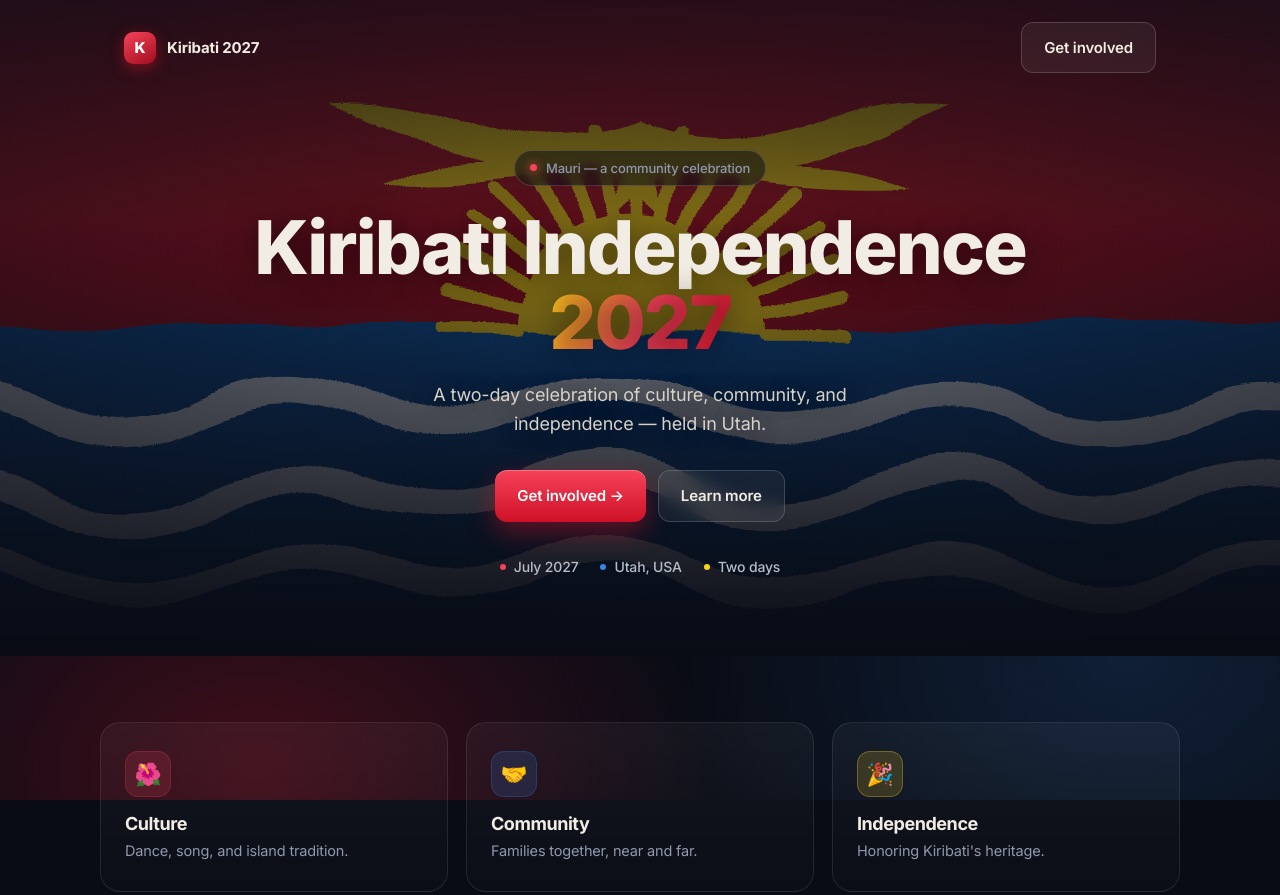
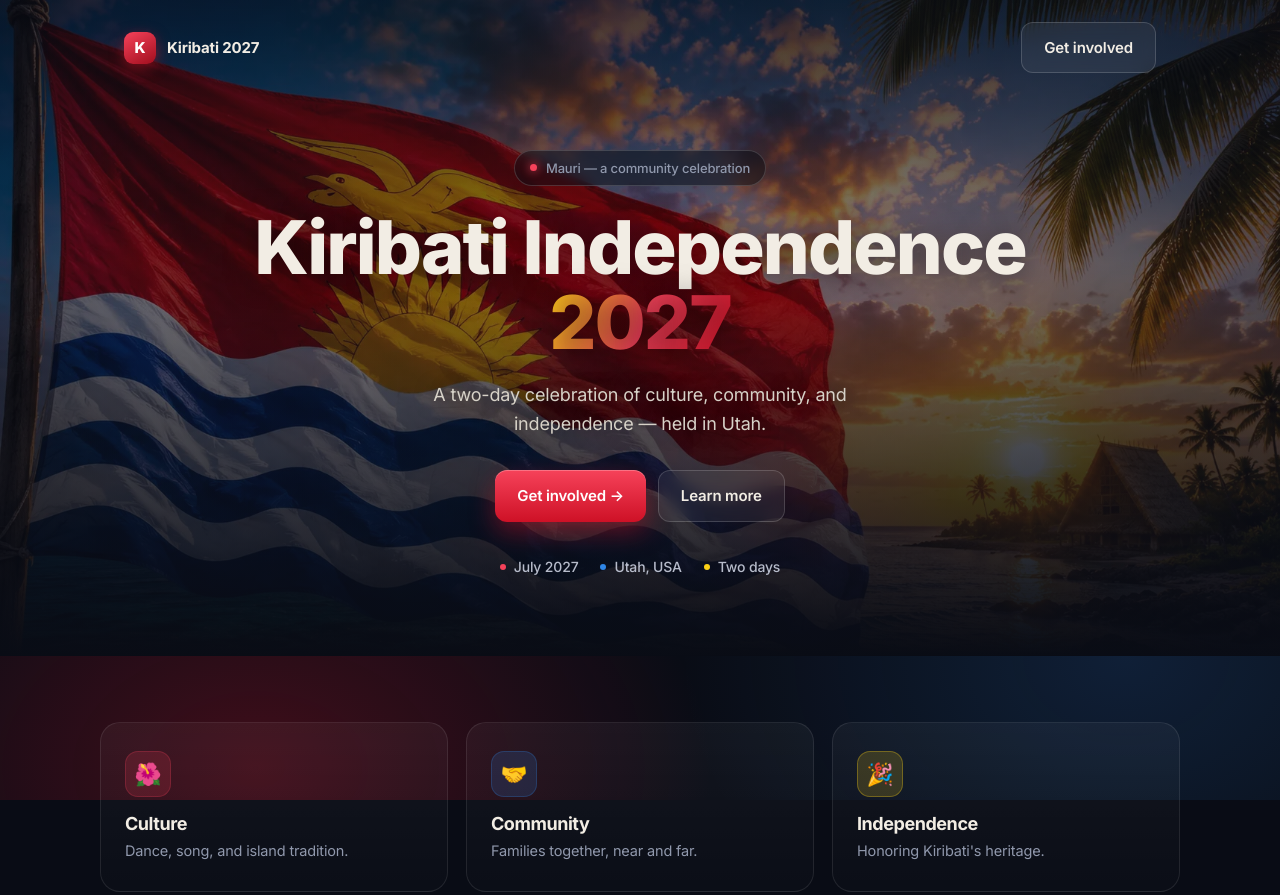
Before and after one commit to Utah-Kiribati-Independence/Utah-Kiribati-Independence.github.io, a plain HTML site: page index.html in a window 1280 px wide. Shown: the top 895 px of the page. Drawn offline with Linux system fonts and the light colour scheme.

Commit message:
Deploy: 2026-07-18 03:27:27 MDT

```diff
--- a/index.html
+++ b/index.html
@@ -12,6 +12,9 @@
     <meta property="og:title" content="Kiribati Independence 2027 · Utah" />
     <meta property="og:description" content="A celebration of Kiribati independence in Utah — July 2027." />
     <meta property="og:type" content="website" />
+    <meta property="og:image" content="https://utah-kiribati-independence.github.io/hero-flag.jpg" />
+    <meta name="twitter:card" content="summary_large_image" />
+    <link rel="preload" as="image" href="hero-flag.webp" />
     <link rel="preconnect" href="https://fonts.googleapis.com" />
     <link rel="preconnect" href="https://fonts.gstatic.com" crossorigin />
     <link
@@ -59,11 +62,12 @@
       /* ---------- Flag hero ---------- */
       .hero-section { position: relative; overflow: hidden; min-height: clamp(560px, 82vh, 760px); display: flex; flex-direction: column; }
       .flag-hero { position: absolute; inset: 0; z-index: 0; }
-      .flag-hero svg.flag { width: 100%; height: 100%; display: block; }
+      .flag-hero picture, .flag-hero .flag-photo { width: 100%; height: 100%; display: block; }
+      .flag-hero .flag-photo { object-fit: cover; object-position: 35% 45%; }
       .flag-hero .scrim { position: absolute; inset: 0; pointer-events: none;
         background:
-          radial-gradient(96% 74% at 50% 46%, rgba(9, 12, 21, 0.12), rgba(9, 12, 21, 0.72) 92%),
-          linear-gradient(180deg, rgba(9, 12, 21, 0.66) 0%, rgba(9, 12, 21, 0.34) 34%, rgba(9, 12, 21, 0.62) 66%, var(--base) 100%); }
+          radial-gradient(90% 80% at 50% 44%, rgba(9, 12, 21, 0.18), rgba(9, 12, 21, 0.66) 96%),
+          linear-gradient(180deg, rgba(9, 12, 21, 0.55) 0%, rgba(9, 12, 21, 0.28) 40%, rgba(9, 12, 21, 0.72) 82%, var(--base) 100%); }
 
       .hero-inner { position: relative; z-index: 1; display: flex; flex-direction: column; flex: 1; }
       .nav { display: flex; align-items: center; justify-content: space-between; padding: 22px 0; }
@@ -123,54 +127,11 @@
   </head>
   <body id="top">
     <section class="hero-section">
-      <div class="flag-hero" aria-hidden="true">
-        <!-- Realistic waving Kiribati flag: cloth ripple (feDisplacementMap) +
-             fold shading (feDiffuseLighting), cropped close-up on sun + waves. -->
-        <svg class="flag" viewBox="0 0 480 240" preserveAspectRatio="xMidYMid slice">
-          <defs>
-            <linearGradient id="redF" x1="0" y1="0" x2="0" y2="1">
-              <stop offset="0" stop-color="#d81a2e" /><stop offset="1" stop-color="#a90f1d" />
-            </linearGradient>
-            <linearGradient id="blueF" x1="0" y1="0" x2="0" y2="1">
-              <stop offset="0" stop-color="#0a54a0" /><stop offset="1" stop-color="#00285a" />
-            </linearGradient>
-            <filter id="cloth" x="-15%" y="-15%" width="130%" height="130%">
-              <feTurbulence type="fractalNoise" baseFrequency="0.008 0.015" numOctaves="3" seed="14" result="noise">
-                <animate attributeName="baseFrequency" dur="20s" values="0.008 0.015;0.010 0.018;0.008 0.015" repeatCount="indefinite" />
-              </feTurbulence>
-              <feDisplacementMap in="SourceGraphic" in2="noise" scale="19" xChannelSelector="R" yChannelSelector="G" result="disp" />
-              <feDiffuseLighting in="noise" surfaceScale="1.7" diffuseConstant="1.0" lighting-color="#ffffff" result="light">
-                <feDistantLight azimuth="235" elevation="60" />
-              </feDiffuseLighting>
-              <!-- lift the shadow floor so folds read as soft cloth, not muddy blotches -->
-              <feComponentTransfer in="light" result="lightSoft">
-                <feFuncR type="linear" slope="0.5" intercept="0.5" />
-                <feFuncG type="linear" slope="0.5" intercept="0.5" />
-                <feFuncB type="linear" slope="0.5" intercept="0.5" />
-              </feComponentTransfer>
-              <feComposite in="lightSoft" in2="disp" operator="in" result="litClip" />
-              <feBlend in="disp" in2="litClip" mode="multiply" />
-            </filter>
-          </defs>
-          <g filter="url(#cloth)">
-            <rect x="-40" y="-40" width="560" height="160" fill="url(#redF)" />
-            <rect x="-40" y="120" width="560" height="160" fill="url(#blueF)" />
-            <!-- white ocean waves -->
-            <g fill="none" stroke="#f6f8ff" stroke-width="10" stroke-linecap="round" opacity="0.96">
-              <path d="M-40 150 q30 -15 60 0 t60 0 t60 0 t60 0 t60 0 t60 0 t60 0 t60 0 t60 0 t60 0" />
-              <path d="M-40 180 q30 -15 60 0 t60 0 t60 0 t60 0 t60 0 t60 0 t60 0 t60 0 t60 0 t60 0" />
-              <path d="M-40 210 q30 -15 60 0 t60 0 t60 0 t60 0 t60 0 t60 0 t60 0 t60 0 t60 0 t60 0" />
-            </g>
-            <!-- rising sun: disc + 17 rays -->
-            <path d="M196 122 A44 44 0 0 1 284 122 Z" fill="#fcd116" />
-            <g stroke="#fcd116" stroke-width="4.6" stroke-linecap="round"><line x1="196.0" y1="122.0" x2="166.0" y2="122.0"/><line x1="196.8" y1="113.4" x2="167.4" y2="107.6"/><line x1="199.3" y1="105.2" x2="171.6" y2="93.7"/><line x1="203.4" y1="97.6" x2="178.5" y2="80.9"/><line x1="208.9" y1="90.9" x2="187.7" y2="69.7"/><line x1="215.6" y1="85.4" x2="198.9" y2="60.5"/><line x1="223.2" y1="81.3" x2="211.7" y2="53.6"/><line x1="231.4" y1="78.8" x2="225.6" y2="49.4"/><line x1="240.0" y1="78.0" x2="240.0" y2="48.0"/><line x1="248.6" y1="78.8" x2="254.4" y2="49.4"/><line x1="256.8" y1="81.3" x2="268.3" y2="53.6"/><line x1="264.4" y1="85.4" x2="281.1" y2="60.5"/><line x1="271.1" y1="90.9" x2="292.3" y2="69.7"/><line x1="276.6" y1="97.6" x2="301.5" y2="80.9"/><line x1="280.7" y1="105.2" x2="308.4" y2="93.7"/><line x1="283.2" y1="113.4" x2="312.6" y2="107.6"/><line x1="284.0" y1="122.0" x2="314.0" y2="122.0"/></g>
-            <!-- frigatebird (scaled from the 360-space crest into 480-space) -->
-            <g transform="scale(1.3333)">
-              <path fill="#fcd116"
-                d="M180 34 C166 40 150 40 132 33 C120 28 108 26 96 27 C112 33 124 40 140 45 C126 45 116 47 108 51 C126 52 150 50 168 47 L176 49 L172 60 L180 53 L188 60 L184 49 L192 47 C210 50 234 52 252 51 C244 47 234 45 220 45 C236 40 248 33 264 27 C252 26 240 28 228 33 C210 40 194 40 180 34 Z" />
-            </g>
-          </g>
-        </svg>
+      <div class="flag-hero">
+        <picture>
+          <source srcset="hero-flag.webp" type="image/webp" />
+          <img src="hero-flag.jpg" alt="The flag of Kiribati flying at a tropical sunset" class="flag-photo" fetchpriority="high" decoding="async" />
+        </picture>
         <div class="scrim"></div>
       </div>
 
```
Also changed, not shown: hero-flag.jpg (added), hero-flag.webp (added).
